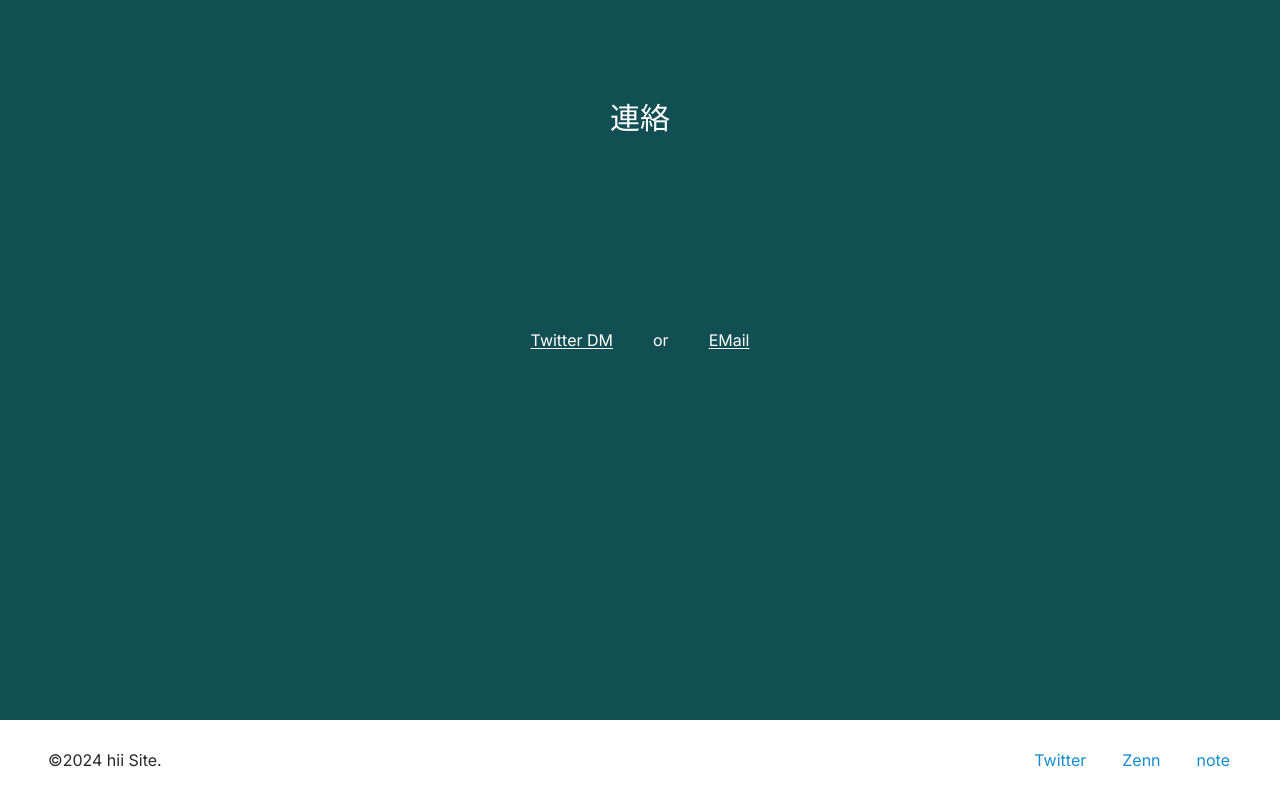
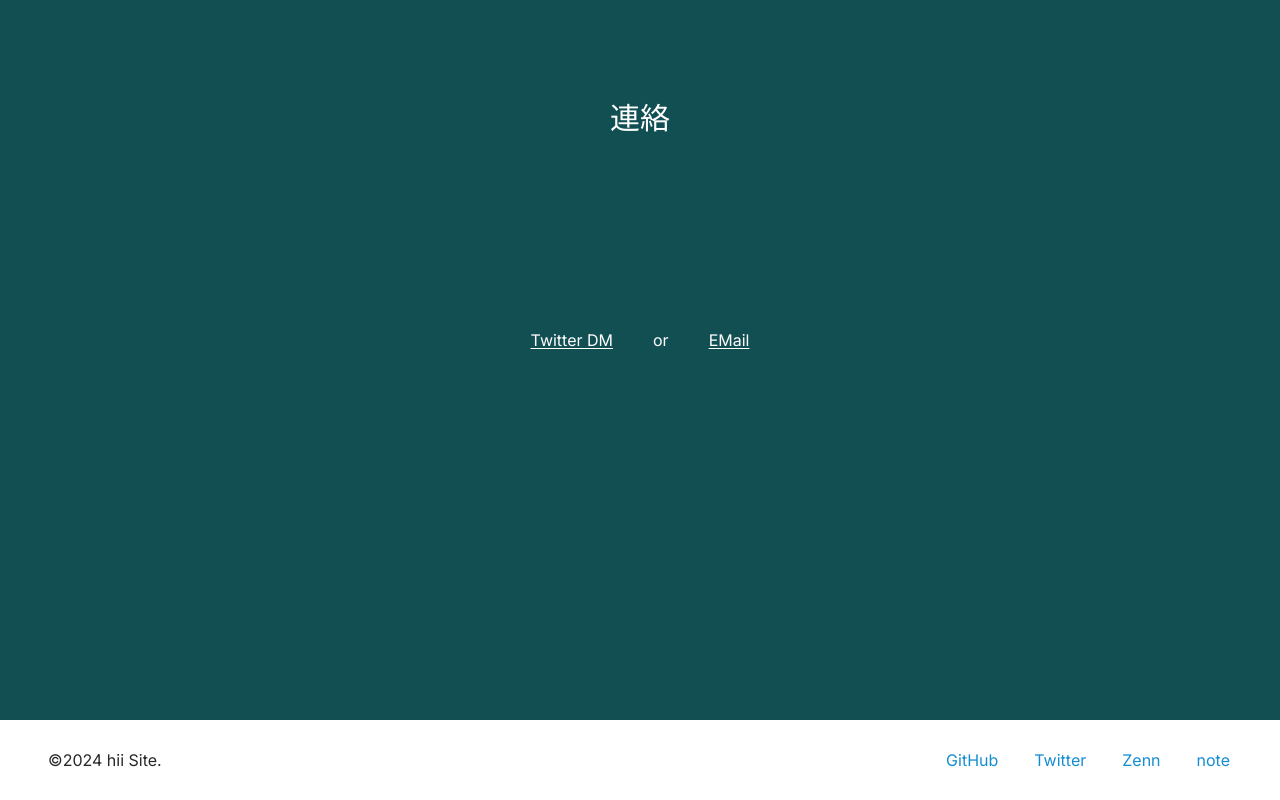
Before and after one commit to CA01971020/hii-site, a Next.js app in the folder hii-site/: page / in a window 1280 px wide. Shown: the part 2872-3672 px from the top of the page. Built offline with nearby package versions, Linux system fonts and the light colour scheme.

Commit message:
githubリンクの追加

```diff
--- a/hii-site/src/component/base/footer.tsx
+++ b/hii-site/src/component/base/footer.tsx
@@ -6,6 +6,14 @@
           <p className="copyright">&copy;2024 hii Site.</p>
         </div>
         <div className=" absolute right-6 lg:right-12 mt-3 lg:mt-5 text-Customblue">
+          <a
+            href="https://github.com/CA01971020"
+            target="_blank"
+            rel="noopener noreferrer"
+            className="mr-4 lg:mr-8 p-0.5 hover:text-Customblue/50"
+          >
+            GitHub
+          </a>
           <a
             href="https://x.com/hiitech2024"
             target="_blank"
```
